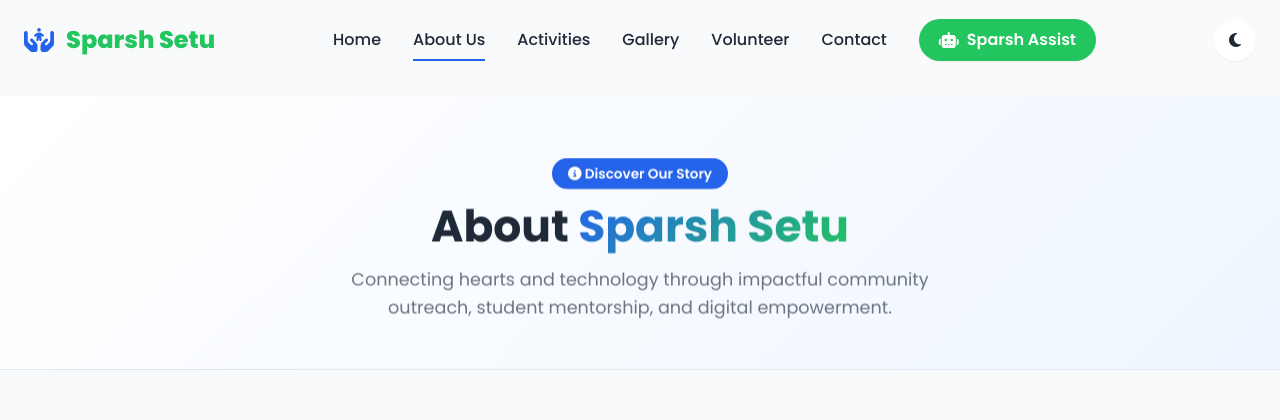
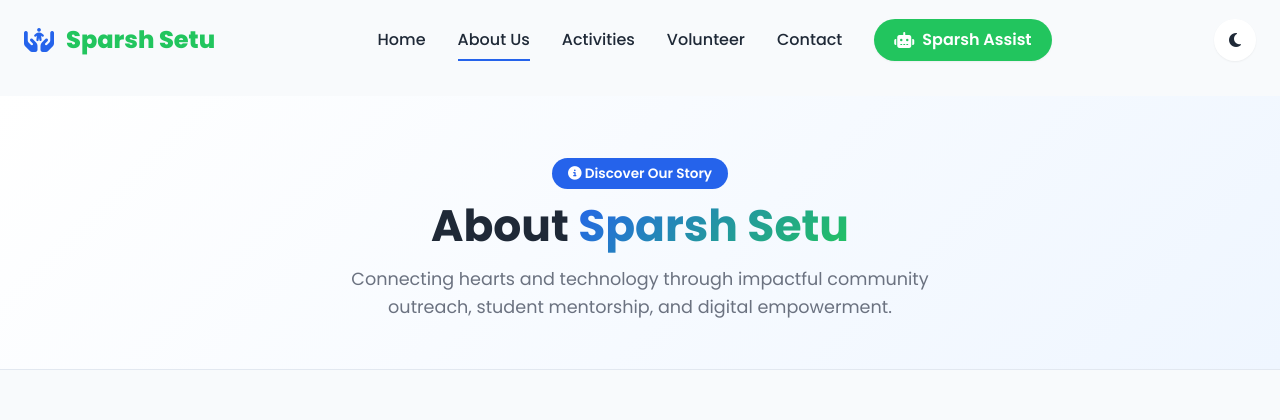
Before and after one commit to tmr0716/Sparsh-Setu, a Flask app: page /about in a window 1280 px wide. Shown: the top 420 px of the page. Run offline with Flask 3, Linux system fonts and the light colour scheme.

Commit message:
Fix HTML structure in base.html

```diff
--- a/templates/base.html
+++ b/templates/base.html
@@ -42,7 +42,6 @@
                 <a href="{{ url_for('home') }}" class="nav-link {% if request.endpoint == 'home' %}active{% endif %}">Home</a>
                 <a href="{{ url_for('about') }}" class="nav-link {% if request.endpoint == 'about' %}active{% endif %}">About Us</a>
                 <a href="{{ url_for('activities') }}" class="nav-link {% if request.endpoint == 'activities' %}active{% endif %}">Activities</a>
-                <a href="{{ url_for('gallery') }}" class="nav-link {% if request.endpoint == 'gallery' %}active{% endif %}">Gallery</a>
                 <a href="{{ url_for('volunteer') }}" class="nav-link {% if request.endpoint == 'volunteer' %}active{% endif %}">Volunteer</a>
                 <a href="{{ url_for('contact') }}" class="nav-link {% if request.endpoint == 'contact' %}active{% endif %}">Contact</a>
                 <a href="{{ url_for('chatbot_page') }}" class="btn btn-secondary btn-sm" style="padding: 0.5rem 1.25rem;">
```
